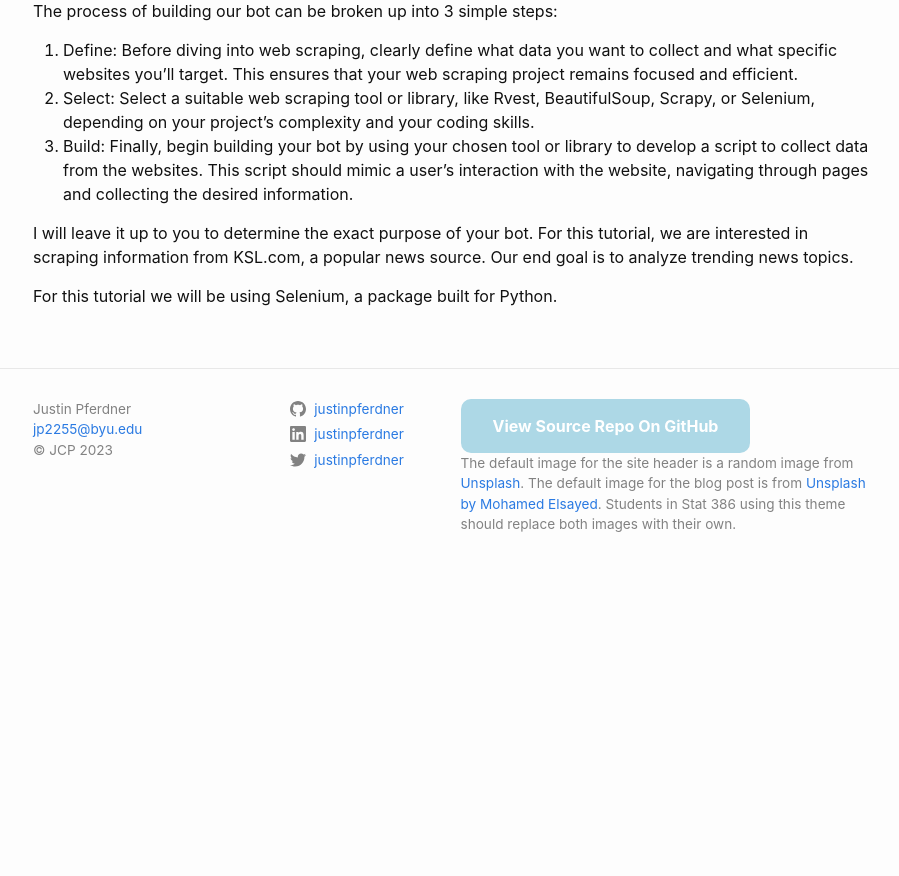
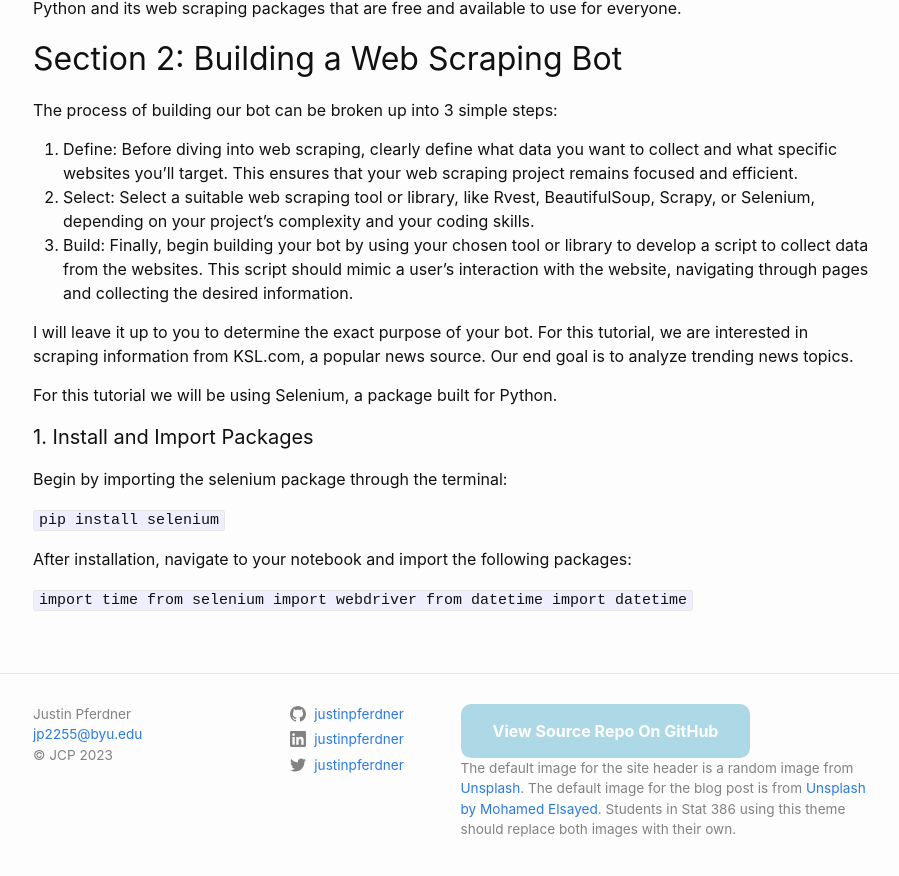
Before and after one commit to justinpferdner/justinpferdner.github.io, a Jekyll site: the page built from _posts/2023-10-12-web-scraping-tutorial.md, in a window 1280 px wide and 900 px high, scrolled down 910 px. Shown: the top 876 px of the window, without its empty margins (187-1086 px from the left). Built offline with Jekyll 4.4.1, drawn with Linux system fonts in a browser that asks for light colours; comment, search, counter and statistics services are not loaded; before the commit the page ends 1505 px from its top, so only the background shows below that.

Commit message:
Update 2023-10-12-web-scraping-tutorial.md
add more to blog and test

```diff
--- a/_posts/2023-10-12-web-scraping-tutorial.md
+++ b/_posts/2023-10-12-web-scraping-tutorial.md
@@ -16,7 +18,7 @@ Data scientists can leverage web scraping to gather diverse data sources, enrich
 
 Now that we understand a little more about scraping the web, let’s begin writing our code. This tutorial will use Python and its web scraping packages that are free and available to use for everyone.
 
-#### Section 2: Building a Web Scraping Bot
+## Section 2: Building a Web Scraping Bot
 
 The process of building our bot can be broken up into 3 simple steps:
 
@@ -27,3 +29,15 @@ The process of building our bot can be broken up into 3 simple steps:
 I will leave it up to you to determine the exact purpose of your bot. For this tutorial, we are interested in scraping information from KSL.com, a popular news source. Our end goal is to analyze trending news topics.
 
 For this tutorial we will be using Selenium, a package built for Python.
+
+#### 1. Install and Import Packages
+
+Begin by importing the selenium package through the terminal:
+
+`pip install selenium`
+
+After installation, navigate to your notebook and import the following packages:
+
+`import time
+from selenium import webdriver
+from datetime import datetime`
```
Also changed, not shown: other parts of _posts/2023-10-12-web-scraping-tutorial.md (+3 -1 lines).
